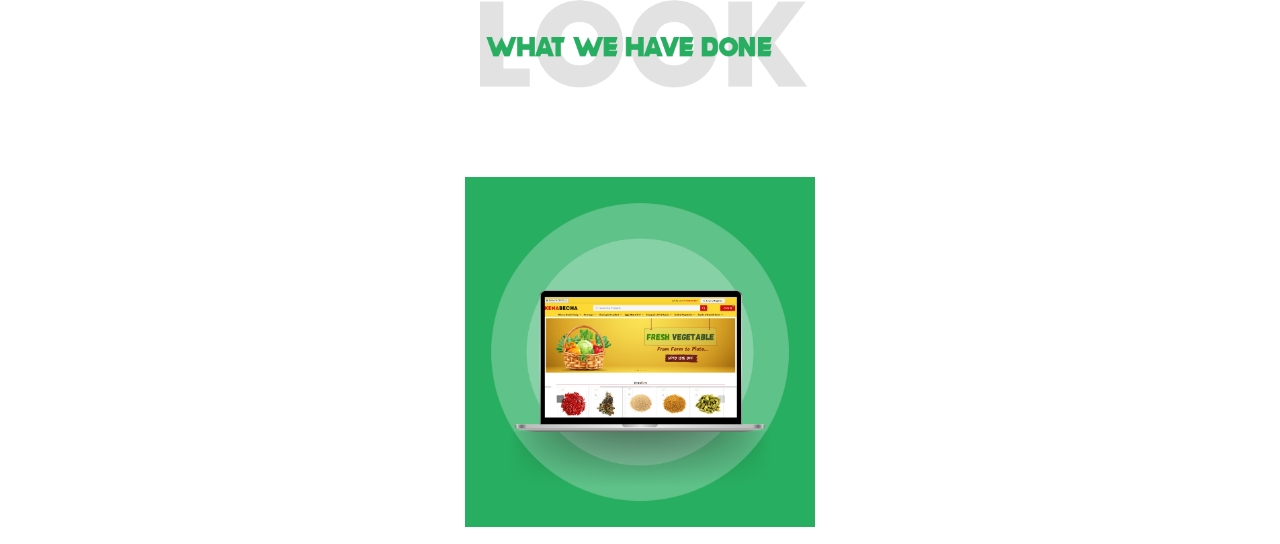
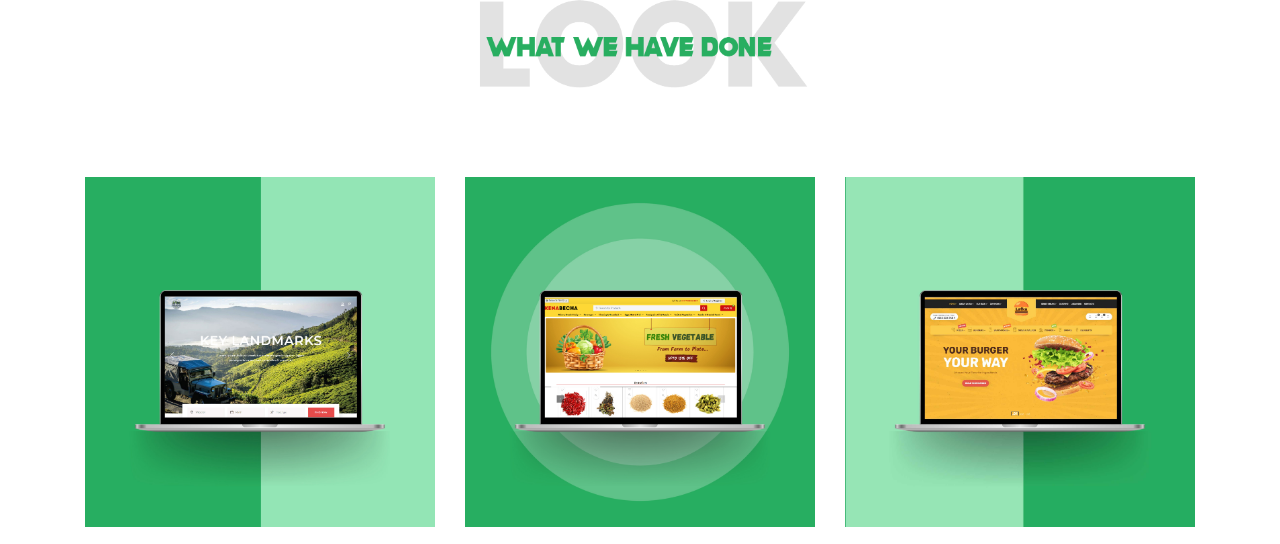
Before and after one commit to innoastro/buscoi, a plain HTML site: page index.html in a window 1280 px wide. Shown: the part 3534-4078 px from the top of the page. Drawn offline with nearby package versions, Linux system fonts and the light colour scheme; files whose address does not match are found by name; a web font is replaced by a local one.

Commit message:
Add files via upload

```diff
--- a/index.html
+++ b/index.html
@@ -538,7 +538,7 @@
         <div class="col-xl-4 col-lg-6 grid-item cat1 col-md-6">
           <div class="single-gallery mb-20">
             <div class="portfolio-img">
-              <img src="images/travel 2-01.jpg" alt="" />
+              <img src="images/travel-2-01.jpg" alt="" />
             </div>
             <div class="gallery_hover">
               <a href="portfolio_details.html" class="hover_inner">
@@ -564,7 +564,7 @@
         <div class="col-xl-4 col-lg-6 grid-item cat1 col-md-6">
           <div class="single-gallery mb-20">
             <div class="portfolio-img">
-              <img src="images/burger 2-01.jpg" alt="" />
+              <img src="images/burger-2-01.jpg" alt="" />
             </div>
             <div class="gallery_hover">
               <a href="portfolio_details.html" class="hover_inner">
```
